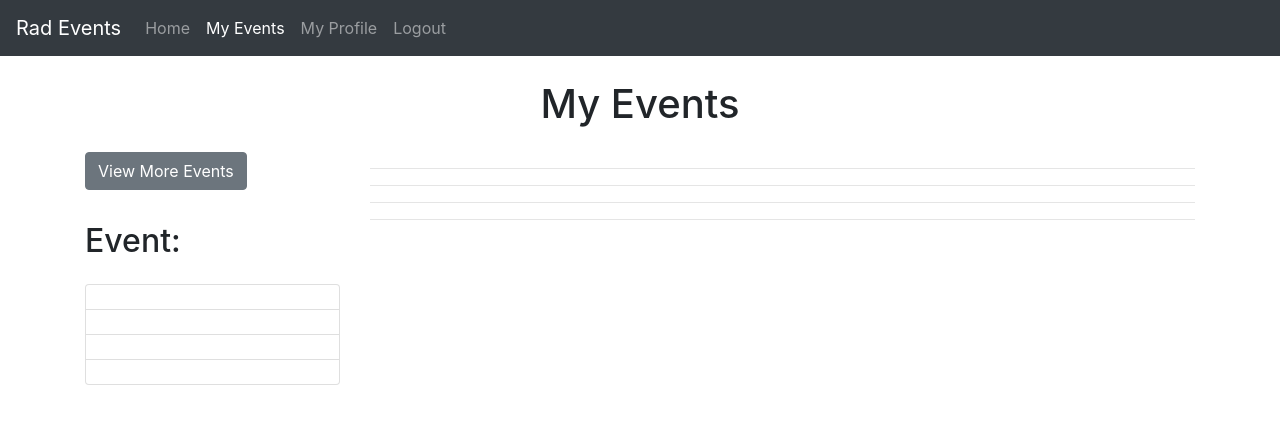
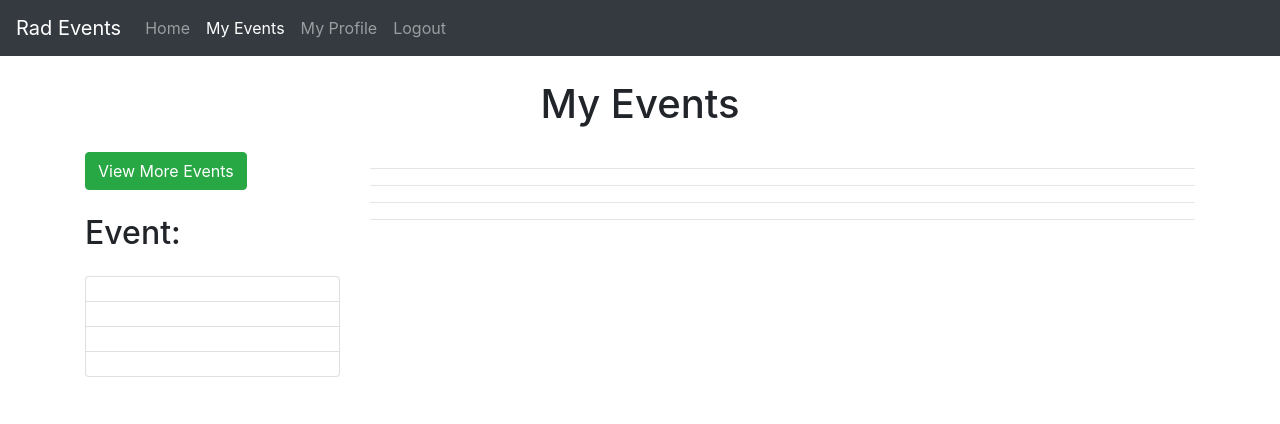
Before and after one commit to arothleder/RAD_Events_Test, a website: page my_events/my_events.html in a window 1280 px wide. Drawn offline with Linux system fonts and the light colour scheme.

```diff
--- a/my_events/my_events.html
+++ b/my_events/my_events.html
@@ -131,7 +131,7 @@
       <div class="row">
 
         <div class="col-lg-3">
-          <h2 class="btn btn-secondary" href="../EventView.html" role="button">View More Events</h2>
+          <a class="btn btn-success" href="../EventView.html" role="button">View More Events</a>
           <h2 class="my-4">Event:</h2>
           <div class="list-group">
             <a href="#row1" class="list-group-item" id="title1"></a>
```
